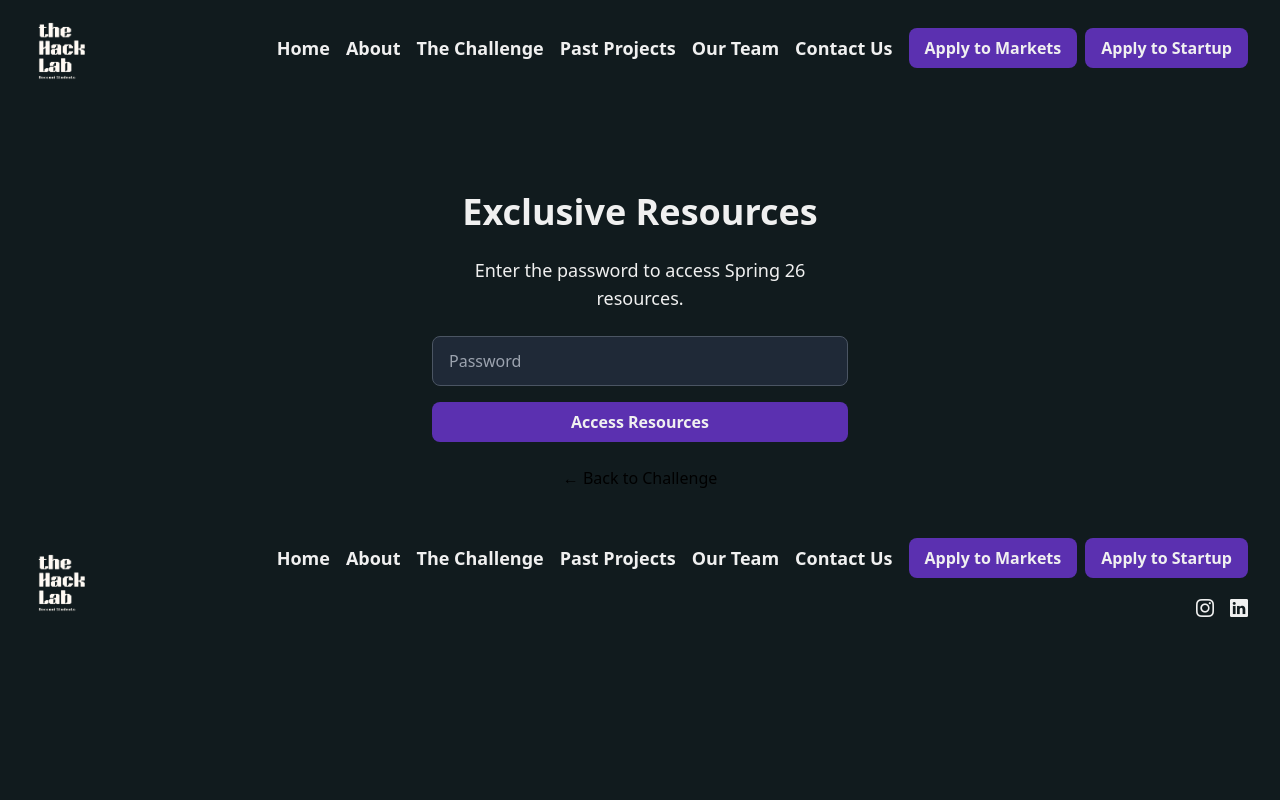
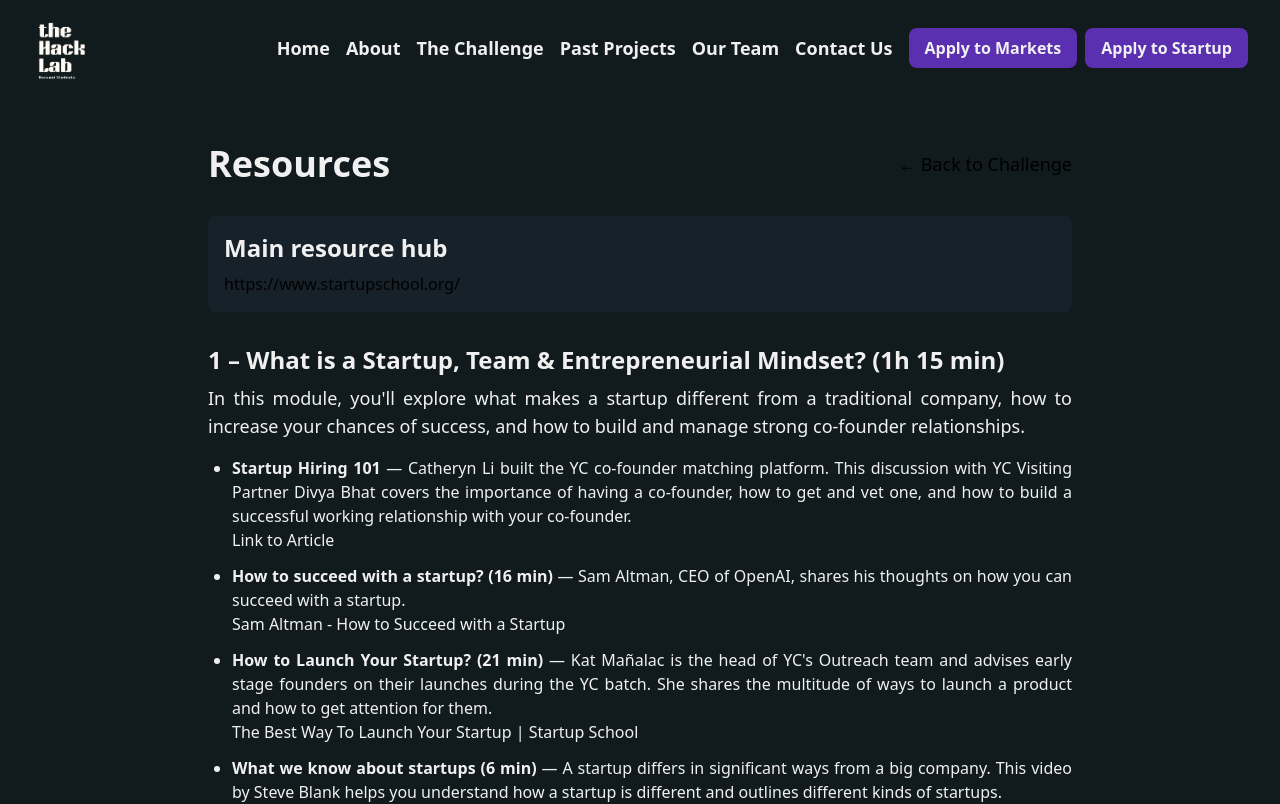
Before and after one commit to aposded/hacklab-website, a React (Create React App) app: page /challenge/resources in a window 1280 px wide. Shown: the top 804 px of the page. Built offline with nearby package versions, Linux system fonts and the light colour scheme.

Commit message:
removed password from resources page

```diff
--- a/src/pages/Challenge.js
+++ b/src/pages/Challenge.js
@@ -126,7 +126,7 @@
                 <div className='flex flex-col items-center mt-12 mb-8'>
                     <img src={lovableLogo} alt='Lovable' className='h-12 object-contain' />
                     <Link to='/challenge/resources' className='mt-6'>
-                        <PrimaryButton>Exclusive Resources</PrimaryButton>
+                        <PrimaryButton>Resources</PrimaryButton>
                     </Link>
                 </div>
             )}
--- a/src/pages/Resources.js
+++ b/src/pages/Resources.js
@@ -1,61 +1,14 @@
-import React, { useState, useEffect } from 'react'
+import React from 'react'
 import { Link } from 'react-router-dom'
 import Heading from '../components/Text/Heading'
 import Subheading from '../components/Text/Subheading'
 import Text from '../components/Text/Text'
-import PrimaryButton from '../components/Buttons/PrimaryButton'
-
-const RESOURCES_PASSWORD = 'StartupCompetition2026'
-const STORAGE_KEY = 'resources_unlocked'
 
 export default function Resources() {
-    const [unlocked, setUnlocked] = useState(false)
-    const [password, setPassword] = useState('')
-    const [error, setError] = useState('')
-
-    useEffect(() => {
-        setUnlocked(sessionStorage.getItem(STORAGE_KEY) === 'true')
-    }, [])
-
-    const handleSubmit = (e) => {
-        e.preventDefault()
-        setError('')
-        if (password === RESOURCES_PASSWORD) {
-            sessionStorage.setItem(STORAGE_KEY, 'true')
-            setUnlocked(true)
-        } else {
-            setError('Incorrect password. Please try again.')
-        }
-    }
-
-    if (!unlocked) {
-        return (
-            <div className="mx-auto max-w-md mt-24 px-4">
-                <Heading className="text-center mb-6">Exclusive Resources</Heading>
-                <Text className="text-center mb-6">Enter the password to access Spring 26 resources.</Text>
-                <form onSubmit={handleSubmit} className="space-y-4">
-                    <input
-                        type="password"
-                        value={password}
-                        onChange={(e) => setPassword(e.target.value)}
-                        placeholder="Password"
-                        className="w-full px-4 py-3 rounded-lg bg-gray-800 text-light border border-gray-600 focus:border-primary focus:outline-none"
-                        autoFocus
-                    />
-                    {error && <p className="text-red-400 text-sm">{error}</p>}
-                    <PrimaryButton type="submit" className="w-full">Access Resources</PrimaryButton>
-                </form>
-                <p className="mt-6 text-center">
-                    <Link to="/challenge" className="text-primary hover:underline">← Back to Challenge</Link>
-                </p>
-            </div>
-        )
-    }
-
     return (
         <div className="mx-auto max-w-4xl px-4 pb-16 text-justify">
             <div className="flex items-center justify-between flex-wrap gap-4 py-8">
-                <Heading>Exclusive Resources</Heading>
+                <Heading>Resources</Heading>
                 <Link to="/challenge" className="text-primary hover:underline text-lg">← Back to Challenge</Link>
             </div>
 
```
